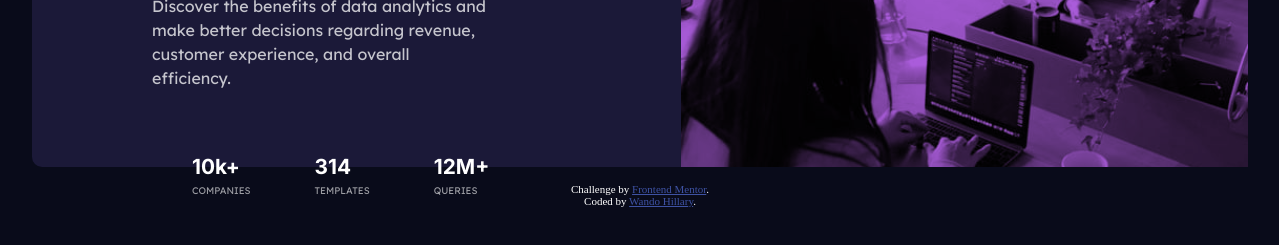
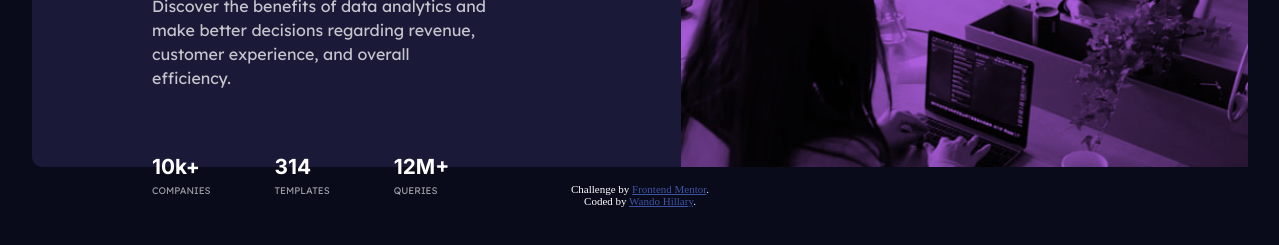
Before and after one commit to Wandonium/Stats-Preview-Card-Component, a plain HTML site: page index.html in a window 1536 px wide. Shown: the part 421-666 px from the top of the page, without its empty margins (128-1407 px from the left). Drawn offline with Linux system fonts and the light colour scheme.

Commit message:
Project potentially done.

```diff
--- a/style.css
+++ b/style.css
@@ -89,6 +89,7 @@ body {
     text-align: center;
     font-family: 'Lexend Deca', sans-serif;
 }
+
 
 @media screen and (max-width: 320px) and (min-width: 290px) {
 
@@ -230,6 +231,6 @@ body {
     }
 
     .card-body ul {
-        margin-left: 3.5rem;
+        /* margin-left: 3.5rem; */
     }
 }
```
